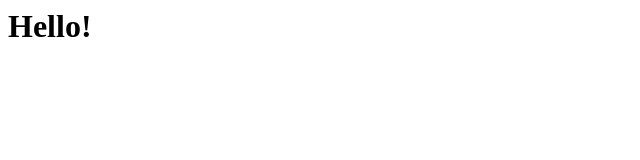
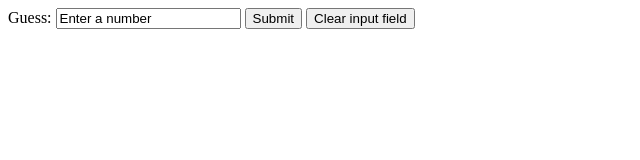
Before and after one commit to JLing88/number_guesser, a plain HTML site: page index.html in a window 1280 px wide. Shown: the whole page, without its empty margins (0-640 px from the left). Drawn offline with Linux system fonts and the light colour scheme.

Commit message:
Update index.html

```diff
--- a/index.html
+++ b/index.html
@@ -1 +1,10 @@
-<h1>Hello!<h1>
+<!DOCTYPE html>
+<html>
+  <body>
+    <form action="/action_page.php">
+    Guess: <input type="text" name="FirstName" value="Enter a number" <br>
+    <input type="submit" value="Submit">
+    <button onclick="document.getElementById('myInput').value = ''">Clear input field</button>
+    </form>
+  </body>
+</html>
```
